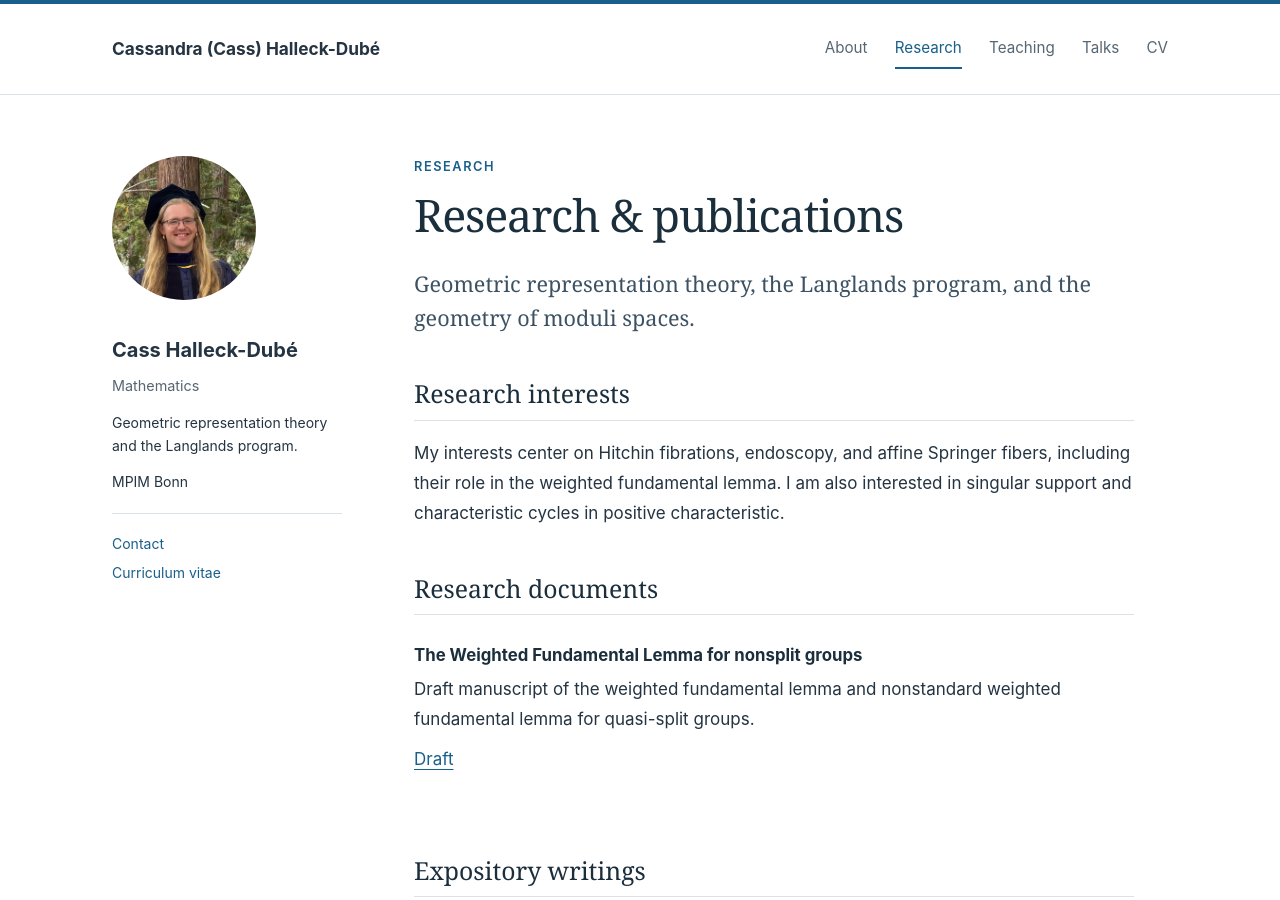
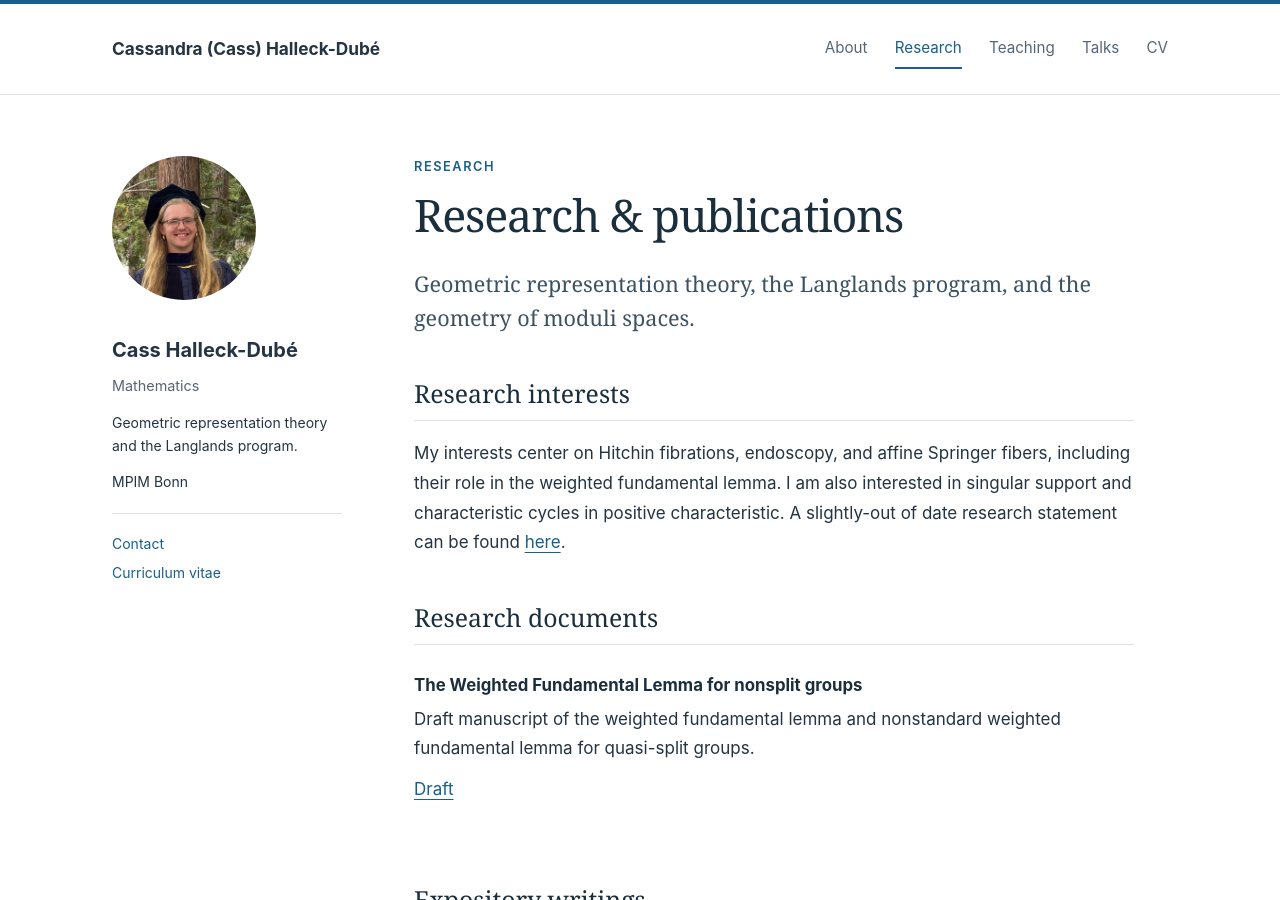
Before and after one commit to challeckdube/challeckdube.github.io, a Jekyll site: the page built from research.html, in a window 1280 px wide and 900 px high. Built offline with Jekyll 4.4.1, drawn with Linux system fonts in a browser that asks for light colours.

Commit message:
Update research interests paragraph with link
Added a link to an updated research statement PDF.

```diff
--- a/research.html
+++ b/research.html
@@ -9,7 +9,7 @@ title: Research
 
 <section>
   <h2>Research interests</h2>
-  <p>My interests center on Hitchin fibrations, endoscopy, and affine Springer fibers, including their role in the weighted fundamental lemma. I am also interested in singular support and characteristic cycles in positive characteristic.</p>
+  <p>My interests center on Hitchin fibrations, endoscopy, and affine Springer fibers, including their role in the weighted fundamental lemma. I am also interested in singular support and characteristic cycles in positive characteristic. A slightly-out of date research statement can be found <a href="/files/research/research-statement.pdf">here</a>.</p>
 </section>
 
 <section>
```
